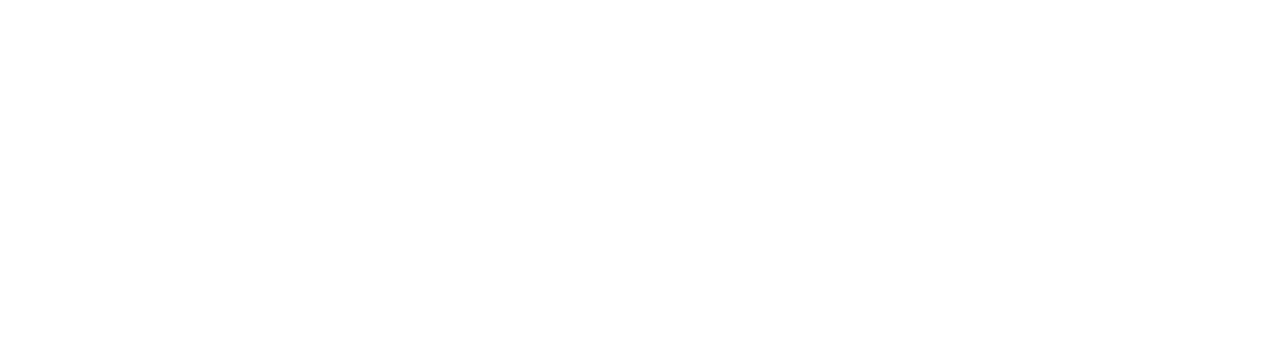
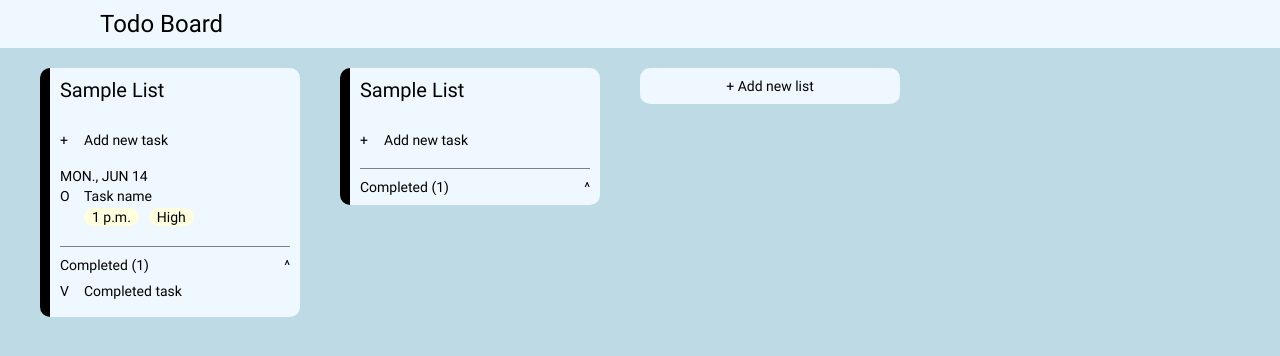
Before and after one commit to xiao-meng1/todo-board, a website built with webpack: page dist/index.html in a window 1280 px wide. Built offline with Linux system fonts and the light colour scheme.

Commit message:
add layout and styling

```diff
--- a/src/index.js
+++ b/src/index.js
@@ -14,16 +14,15 @@ controller.init();
 //                              priority (str), complete (boolean),
 //                              updateName(), updateDateTime(), updatePriority(), updateComplete(),
 //                              delete())
-//  init(), createList(), createTask(), addList(), addTask(), getList(), getTask(), updateList(),
+//  inititializeBoard(), createList(), createTask(), addList(), addTask(), getList(), getTask(), updateList(),
 //      updateTask(), deleteList(), deleteTask()
 //
 //View
-//  DOMBodyModel (nodelist)
 //  newListPopup (nodeList)
 //  newTaskPopup (nodelist)
 //  editListPopup (nodeList)
 //  editTaskPopup (nodeList)
-//  init(), renderDOMBody(), addPopup(), removePopup(), createList(),
+//  initializeTemplate(), createTemplate(), addTemplate() addPopup(), removePopup(), createList(),
 //  createTask(), addList(), addTask()
 //
 //Controller
--- a/src/scripts/controller.js
+++ b/src/scripts/controller.js
@@ -2,9 +2,8 @@ import * as model from "./model.js";
 import * as view from "./view.js";
 
 const init = () => {
-    model.init();
-    model.init();
-    view.init();
+    model.initializeBoard();
+    view.initializeTemplate();
 }
 
 export {init};
--- a/src/scripts/model.js
+++ b/src/scripts/model.js
@@ -2,7 +2,7 @@ import * as controller from "./controller.js"
 
 let _board;
 
-const init = () => {
+const initializeBoard = () => {
     if (_storageAvailable("localStorage") && _boardInStorage()) {
         _board = localStorage.getItem("board");
     }
@@ -40,4 +40,4 @@ const _boardInStorage = () => {
     return (localStorage.getItem("board") ? true : false);
 }
 
-export {init};
+export {initializeBoard};
--- a/src/scripts/view.js
+++ b/src/scripts/view.js
@@ -1,7 +1,7 @@
 import * as controller from "./controller.js"
 
-const init = () => {
+const initializeTemplate = () => {
 
 }
 
-export {init};
+export {initializeTemplate};
--- a/src/styles.css
+++ b/src/styles.css
@@ -0,0 +1,132 @@
+@font-face {
+    font-family: Roboto;
+    src: url(Roboto-Regular.ttf);
+    font-weight: 600;
+    font-style: normal;
+}
+
+:root {
+    box-sizing: border-box;
+    font-family: "Roboto", sans-serif;
+    font-size: 14px;
+}
+
+html, body {
+    width: 100%;
+    margin: 0;
+}
+
+body {
+    display: grid;
+    grid-template-rows: auto 1fr;
+    background-color: rgb(190, 219, 229);
+}
+
+header {
+    display: flex;
+    align-items: center;
+    padding: 10px 100px;
+    font-size: 24px;
+    background-color: aliceblue;
+}
+
+.board {
+    display: grid;
+    grid-auto-flow: column;
+    grid-template-columns: 260px;
+    grid-auto-columns: 260px;
+    align-items: start;
+    gap: 40px;
+    padding: 20px 40px;
+}
+
+.list {
+    background-color:aliceblue;
+    padding: 10px;
+    border-radius: 10px;
+    border-left: solid black 10px;
+}
+
+.list > .list-name {
+    padding-bottom: 30px;
+    font-size: 20px;
+}
+
+.list > .new-task-container {
+    display: grid;
+    grid-template-columns: 20px 1fr;
+    gap: 4px;
+    padding-bottom: 20px;
+}
+
+.list > .new-task-container > .plus-icon-container {
+    display: flex;
+    align-items: center;
+}
+
+.list > .uncomplete-container .date-container{
+    padding-bottom: 20px;
+}
+
+.list > .uncomplete-container .date{
+    padding-bottom: 4px;
+}
+
+.list .task-container {
+    display: grid;
+    grid-template-columns: 20px 1fr;
+    grid-template-rows: auto auto;
+    gap: 4px;
+}
+
+.list .task-container > .complete-icon-container {
+    display: flex;
+    align-items: center;
+}
+
+.list .task-container > .container {
+    grid-row: 2 / 3;
+    grid-column: 2 / 3;
+    display: flex;
+    gap: 10px;
+}
+
+.list .task-time, .list .priority-icon {
+    padding: 1px 8px;
+    border-radius: 20px;
+    background-color: lightyellow;
+}
+
+.list > .completed-container > .completed-header {
+    display: flex;
+    justify-content: space-between;
+    padding-top: 10px;
+    border-top: solid grey 1px;
+}
+
+.list > .completed-container .completed-header-icon {
+    display: flex;
+    align-items: center;
+}
+
+.list > .completed-container > .tasks-container {
+    padding-top: 10px;
+}
+
+.list > .completed-container .task-container {
+    display: grid;
+    grid-template-columns: 20px 1fr;
+    padding-bottom: 4px;
+}
+
+.list > .completed-container .complete-icon-container {
+    display: flex;
+    align-items: center;
+}
+
+.add-new-list {
+    background-color:aliceblue;
+    padding: 10px;
+    border-radius: 10px;
+    text-align: center;
+}
--- a/webpack.config.js
+++ b/webpack.config.js
@@ -9,6 +9,10 @@ module.exports = {
         test: /\.css$/i,
         use: ['style-loader', 'css-loader'],
       },
+      {
+        test: /\.(woff|woff2|eot|ttf|otf)$/i,
+        type: 'asset/resource',
+      },
     ],
   },
   output: {
```
Also changed, not shown: dist/a8d6ac03c7b96b7acb62.ttf (added), dist/index.html, dist/main.js, src/Roboto-Regular.ttf (added).
